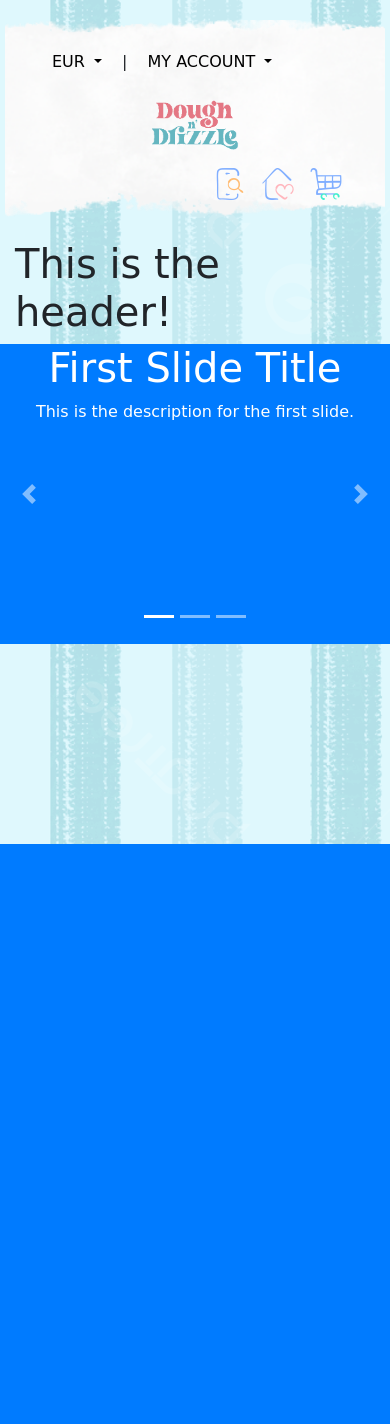
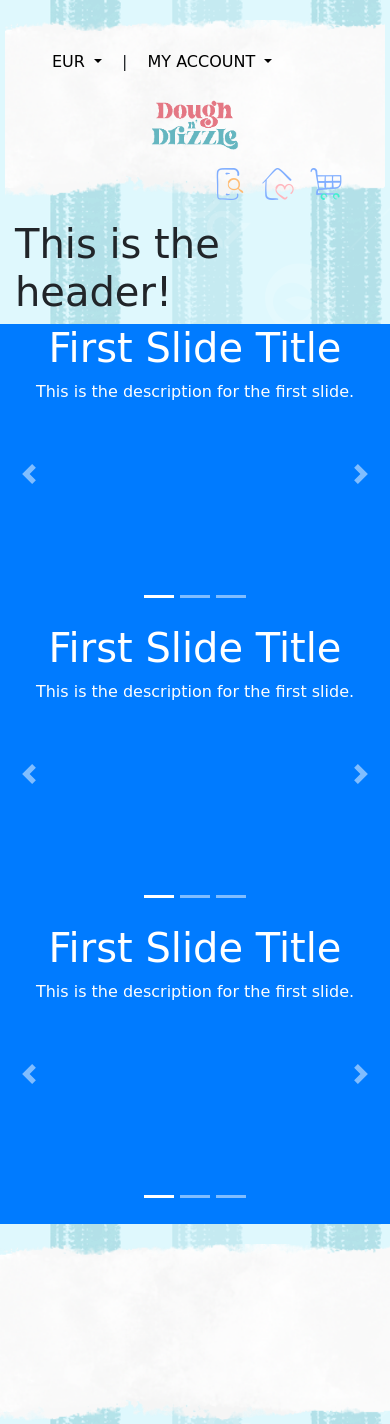
Before and after one commit to hpcoloma/pp5-dough-n-drizzle, a Django app: page / in a window 390 px wide. Before the commit the page ends 844 px from the top, so only its background shows below. Run offline with Django 5.2, Linux system fonts and the light colour scheme; some web fonts are replaced.

Commit message:
Add footer page, update and add style on  index,  base and footer page

```diff
--- a/home/templates/home/index.html
+++ b/home/templates/home/index.html
@@ -58,6 +58,97 @@
               <span class="sr-only">Next</span>
             </a>
           </div>
+    </section>
 
-    </section>
+    <section class="hero">
+      <div id="carouselExampleIndicators" class="carousel slide" data-ride="carousel">
+          <ol class="carousel-indicators">
+            <li data-target="#carouselExampleIndicators" data-slide-to="0" class="active"></li>
+            <li data-target="#carouselExampleIndicators" data-slide-to="1"></li>
+            <li data-target="#carouselExampleIndicators" data-slide-to="2"></li>
+          </ol>
+
+          <div class="carousel-inner">
+            <!-- First Slide with Text -->
+            <div class="carousel-item active">
+              <div class="d-block w-100 text-center" style="height: 300px; background-color: #007bff; color: white;">
+                <h1>First Slide Title</h1>
+                <p>This is the description for the first slide.</p>
+              </div>
+            </div>
+
+            <!-- Second Slide with Text -->
+            <div class="carousel-item">
+              <div class="d-block w-100 text-center" style="height: 300px; background-color: #28a745; color: white;">
+                <h1>Second Slide Title</h1>
+                <p>This is the description for the second slide.</p>
+              </div>
+            </div>
+
+            <!-- Third Slide with Text -->
+            <div class="carousel-item">
+              <div class="d-block w-100 text-center" style="height: 300px; background-color: #dc3545; color: white;">
+                <h1>Third Slide Title</h1>
+                <p>This is the description for the third slide.</p>
+              </div>
+            </div>
+          </div>
+
+          <a class="carousel-control-prev" href="#carouselExampleIndicators" role="button" data-slide="prev">
+            <span class="carousel-control-prev-icon" aria-hidden="true"></span>
+            <span class="sr-only">Previous</span>
+          </a>
+
+          <a class="carousel-control-next" href="#carouselExampleIndicators" role="button" data-slide="next">
+            <span class="carousel-control-next-icon" aria-hidden="true"></span>
+            <span class="sr-only">Next</span>
+          </a>
+        </div>
+  </section>
+
+  <section class="hero">
+    <div id="carouselExampleIndicators" class="carousel slide" data-ride="carousel">
+        <ol class="carousel-indicators">
+          <li data-target="#carouselExampleIndicators" data-slide-to="0" class="active"></li>
+          <li data-target="#carouselExampleIndicators" data-slide-to="1"></li>
+          <li data-target="#carouselExampleIndicators" data-slide-to="2"></li>
+        </ol>
+
+        <div class="carousel-inner">
+          <!-- First Slide with Text -->
+          <div class="carousel-item active">
+            <div class="d-block w-100 text-center" style="height: 300px; background-color: #007bff; color: white;">
+              <h1>First Slide Title</h1>
+              <p>This is the description for the first slide.</p>
+            </div>
+          </div>
+
+          <!-- Second Slide with Text -->
+          <div class="carousel-item">
+            <div class="d-block w-100 text-center" style="height: 300px; background-color: #28a745; color: white;">
+              <h1>Second Slide Title</h1>
+              <p>This is the description for the second slide.</p>
+            </div>
+          </div>
+
+          <!-- Third Slide with Text -->
+          <div class="carousel-item">
+            <div class="d-block w-100 text-center" style="height: 300px; background-color: #dc3545; color: white;">
+              <h1>Third Slide Title</h1>
+              <p>This is the description for the third slide.</p>
+            </div>
+          </div>
+        </div>
+
+        <a class="carousel-control-prev" href="#carouselExampleIndicators" role="button" data-slide="prev">
+          <span class="carousel-control-prev-icon" aria-hidden="true"></span>
+          <span class="sr-only">Previous</span>
+        </a>
+
+        <a class="carousel-control-next" href="#carouselExampleIndicators" role="button" data-slide="next">
+          <span class="carousel-control-next-icon" aria-hidden="true"></span>
+          <span class="sr-only">Next</span>
+        </a>
+      </div>
+</section>
 {% endblock %}
--- a/static/css/base.css
+++ b/static/css/base.css
@@ -3,8 +3,20 @@
 @import url('https://fonts.googleapis.com/css2?family=Playpen+Sans:wght@100..800&display=swap');
 
 body {
+    min-height: 100vh; /* Ensure body takes at least full viewport height */
+    display: flex;
+    flex-direction: column;
+    position: relative;
+    margin: 0;
     background: url(/static/img/bg.png) repeat;
+    background-color: rgb(24, 181, 192);
+    background-size: auto;
     font-family: "Playpen Sans", cursive;
+}
+
+/* Ensure the main content pushes the footer to the bottom */
+main {
+  flex: 1 0 auto;
 }
 
 /* Header style*/
@@ -15,7 +27,7 @@ body {
 .top-header {
     background: url(/static/img/header-bg2.png) no-repeat;
     /* align-items: center; */
-    height: 200px;
+    height: 180px;
     /* overflow: hidden; */
     background-position-x: center;
     background-size: cover;
@@ -34,9 +46,13 @@ body {
 .logo {
     height: 40%;
     width: 40%;
-
+    min-height: 20%;
+    min-width: 20%;
 }
 
+.d-flex.flex-column {
+  min-height: 100vh;
+}
 
 /* Custom styling for the dropdown */
   .dropdown-menu {
@@ -48,11 +64,11 @@ body {
 
   .dropdown-item {
     color: black !important; /* Set text color to black */
-    background-color: rgb(255,255,255, 0.5)
+    background-color: rgb(255,255,255, 0.9)
   }
 
   .dropdown-item:hover {
-    background-color: rgba(0, 0, 0, 0.1) !important; /* Slight hover effect with transparent black */
+    background-color: rgba(128, 174, 255, 0.8) !important; /* Slight hover effect with transparent black */
     color: black !important; /* Ensure text stays black on hover */
   }
 
@@ -114,8 +130,25 @@ body {
     width: 1.75rem;
   }
 
-
-
 .slider-img {
     width: 888px;
 }
+
+/* Footer */
+.footer {
+    margin-top: 20px; /* Push the footer to the bottom */
+    background: url(/static/img/header-bg2.png) no-repeat;
+    height: 180px;
+    background-position-x: center;
+    background-size: cover;
+    padding-bottom: 0;
+    text-align: center; /* Optional: center align footer content */
+}
+
+
+
+
+/* Media Queries */
+@media (min-width: 992px) {
+
+}
--- a/templates/allauth/base.html
+++ b/templates/allauth/base.html
@@ -2,6 +2,7 @@
 
 <!doctype html>
 <html lang="en">
+
 <head>
   {% block meta %}
   <meta http-equiv="X-UA-Compatible" content="ie=edge">
@@ -14,7 +15,8 @@
 
   {% block corecss %}
   <!--Bootsrap CSS-->
-    <link rel="stylesheet" href="https://cdn.jsdelivr.net/npm/bootstrap@4.6.2/dist/css/bootstrap.min.css" integrity="sha384-xOolHFLEh07PJGoPkLv1IbcEPTNtaed2xpHsD9ESMhqIYd0nLMwNLD69Npy4HI+N" crossorigin="anonymous">
+  <link rel="stylesheet" href="https://cdn.jsdelivr.net/npm/bootstrap@4.6.2/dist/css/bootstrap.min.css"
+    integrity="sha384-xOolHFLEh07PJGoPkLv1IbcEPTNtaed2xpHsD9ESMhqIYd0nLMwNLD69Npy4HI+N" crossorigin="anonymous">
   <link rel="stylesheet" href="https://cdn.jsdelivr.net/npm/bootstrap-icons/font/bootstrap-icons.css">
   <!-- CSS -->
   <link rel="stylesheet" href="{% static 'css/base.css' %}">
@@ -29,9 +31,15 @@
   {% endblock %}
 
   {% block corejs %}
-    <script src="https://cdn.jsdelivr.net/npm/jquery@3.5.1/dist/jquery.slim.min.js" integrity="sha384-DfXdz2htPH0lsSSs5nCTpuj/zy4C+OGpamoFVy38MVBnE+IbbVYUew+OrCXaRkfj" crossorigin="anonymous"></script>
-    <script src="https://cdn.jsdelivr.net/npm/popper.js@1.16.1/dist/umd/popper.min.js" integrity="sha384-9/reFTGAW83EW2RDu2S0VKaIzap3H66lZH81PoYlFhbGU+6BZp6G7niu735Sk7lN" crossorigin="anonymous"></script>
-    <script src="https://cdn.jsdelivr.net/npm/bootstrap@4.6.2/dist/js/bootstrap.min.js" integrity="sha384-+sLIOodYLS7CIrQpBjl+C7nPvqq+FbNUBDunl/OZv93DB7Ln/533i8e/mZXLi/P+" crossorigin="anonymous"></script>
+  <script src="https://cdn.jsdelivr.net/npm/jquery@3.5.1/dist/jquery.slim.min.js"
+    integrity="sha384-DfXdz2htPH0lsSSs5nCTpuj/zy4C+OGpamoFVy38MVBnE+IbbVYUew+OrCXaRkfj" crossorigin="anonymous">
+  </script>
+  <script src="https://cdn.jsdelivr.net/npm/popper.js@1.16.1/dist/umd/popper.min.js"
+    integrity="sha384-9/reFTGAW83EW2RDu2S0VKaIzap3H66lZH81PoYlFhbGU+6BZp6G7niu735Sk7lN" crossorigin="anonymous">
+  </script>
+  <script src="https://cdn.jsdelivr.net/npm/bootstrap@4.6.2/dist/js/bootstrap.min.js"
+    integrity="sha384-+sLIOodYLS7CIrQpBjl+C7nPvqq+FbNUBDunl/OZv93DB7Ln/533i8e/mZXLi/P+" crossorigin="anonymous">
+  </script>
   {% endblock %}
 
   {% block extra_js %}
@@ -40,15 +48,19 @@
   <title>Dough n' Drizzle {% block extra_title %} {% endblock %}</title>
 
 </head>
+
 <body>
+  <div class="d-flex flex-column min-vh-100">
     <header class="container-fluid fixed-top"></header>
+
     <div class="header-top">
       <div class="row top-header">
         <div class="col-12 col-lg-4 my-auto py-1 py-lg-0">
           <div class="d-flex justify-content-start align-items-center">
             <!-- Currency Dropdown -->
             <div class="dropdown">
-              <button class="btn btn-secondary dropdown-toggle" type="button" id="currencyDropdown" data-toggle="dropdown" aria-haspopup="true" aria-expanded="false">
+              <button class="btn btn-secondary dropdown-toggle" type="button" id="currencyDropdown"
+                data-toggle="dropdown" aria-haspopup="true" aria-expanded="false">
                 EUR
               </button>
               <div class="dropdown-menu" aria-labelledby="currencyDropdown">
@@ -61,7 +73,8 @@
 
             <!-- MY ACCOUNT Dropdown -->
             <div class="dropdown">
-              <button class="btn btn-secondary dropdown-toggle" type="button" id="user-options" data-toggle="dropdown" aria-haspopup="true" aria-expanded="false">
+              <button class="btn btn-secondary dropdown-toggle" type="button" id="user-options" data-toggle="dropdown"
+                aria-haspopup="true" aria-expanded="false">
                 MY ACCOUNT
               </button>
               <div class="dropdown-menu" aria-labelledby="user-options">
@@ -107,7 +120,7 @@
       </div>
     </div>
     {% if messages %}
-        <div class="message-container">THIS IS A MESSAGE</div>
+    <div class="message-container"></div>
     {% endif %}
 
     {% block page_header %}
@@ -121,7 +134,8 @@
 
 
     <!-- Search Modal -->
-    <div class="modal fade" id="searchModal" tabindex="-1" role="dialog" aria-labelledby="searchModalLabel" aria-hidden="true">
+    <div class="modal fade" id="searchModal" tabindex="-1" role="dialog" aria-labelledby="searchModalLabel"
+      aria-hidden="true">
       <div class="modal-dialog modal-dialog-centered" role="document">
         <div class="modal-content">
           <!-- <div class="modal-header">
@@ -133,7 +147,8 @@
           <div class="modal-body">
             <form method="GET" action="">
               <div class="input-group w-100">
-                  <input class="form-control border border-black rounded-0" type="text" name="q" placeholder="Search our site">
+                <input class="form-control border border-black rounded-0" type="text" name="q"
+                  placeholder="Search our site">
                 <div class="input-group-append">
                   <button class="form-control btn btn-black border border-black rounded-0" type="submit">
                     <span class="icon icon-container">
@@ -148,5 +163,11 @@
       </div>
     </div>
 
+    <!-- Footer -->
+    <footer class="footer">
+      {% include "snippets/footer.html" %}
+    </footer>
+  </div>
 </body>
+
 </html>
--- /dev/null
+++ b/templates/snippets/footer.html
@@ -0,0 +1,23 @@
+<footer class="d-none d-md-block my-3 position-relative footer">
+    <div class="container-fluid">
+        <div class="row justify-content-between align-items-center">
+            <!-- Test Section -->
+            <div class="col-12 col-lg-4 my-auto py-1 py-lg-0 text-center text-lg-center">
+                TEST
+            </div>
+
+            <!-- Logo Section -->
+            <div class="col-12 col-lg-4 my-auto py-1 py-lg-0 text-center text-lg-center">
+                <a href="{% url 'home' %}" class="nav-link main-logo-link">
+                    <h1 id="logo">Dough n Drizzle</h1>
+                    <img class="logo" src="" alt="Dough n Drizzle logo">
+                  </a>
+            </div>
+
+            <!-- Text Section -->
+            <div class="col-12 col-lg-4 my-auto py-1 py-lg-0 text-center text-lg-center">
+                TEXT
+            </div>
+        </div>
+    </div>
+</footer>
```
Lines whose indentation alone changed are shown as unchanged.
